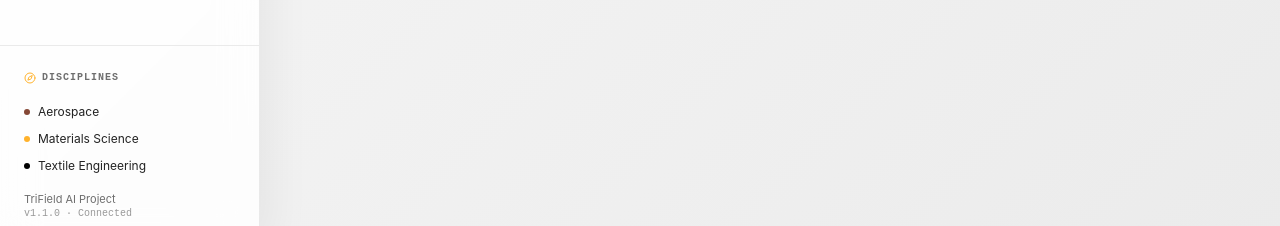
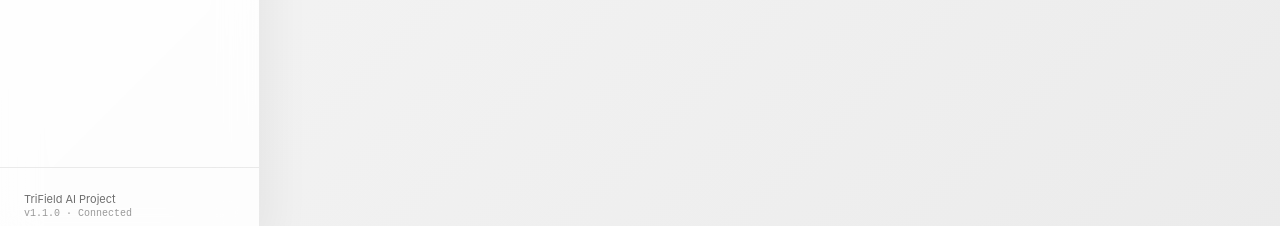
Before and after one commit to shadatmahin17/Trifield-ai-frontend, a React (Vite) app: page / in a window 1280 px wide. Shown: the part 555-781 px from the top of the page. Built offline with nearby package versions, Linux system fonts and the light colour scheme; no server answers.

Commit message:
Remove disciplines section from sidebar footer
Removed disciplines header and list from sidebar footer.

```diff
--- a/src/App.jsx
+++ b/src/App.jsx
@@ -92,18 +92,6 @@ function Nav() {
 
         {/* Footer / Context panel inside sidebar */}
         <div className={styles.sidebarFooter}>
-          <div className={styles.disciplinesHeader}>
-            <Compass size={12} className={styles.compassIcon} />
-            <span>DISCIPLINES</span>
-          </div>
-          <div className={styles.disciplinesList}>
-            {disciplines.map((d, i) => (
-              <div key={i} className={styles.disciplineItem}>
-                <span className={styles.bullet} style={{ background: d.color }} />
-                <span className={styles.disciplineName}>{d.name}</span>
-              </div>
-            ))}
-          </div>
           <div className={styles.copyright}>
             <p>TriField AI Project</p>
             <p className={styles.version}>v1.1.0 · Connected</p>
```
